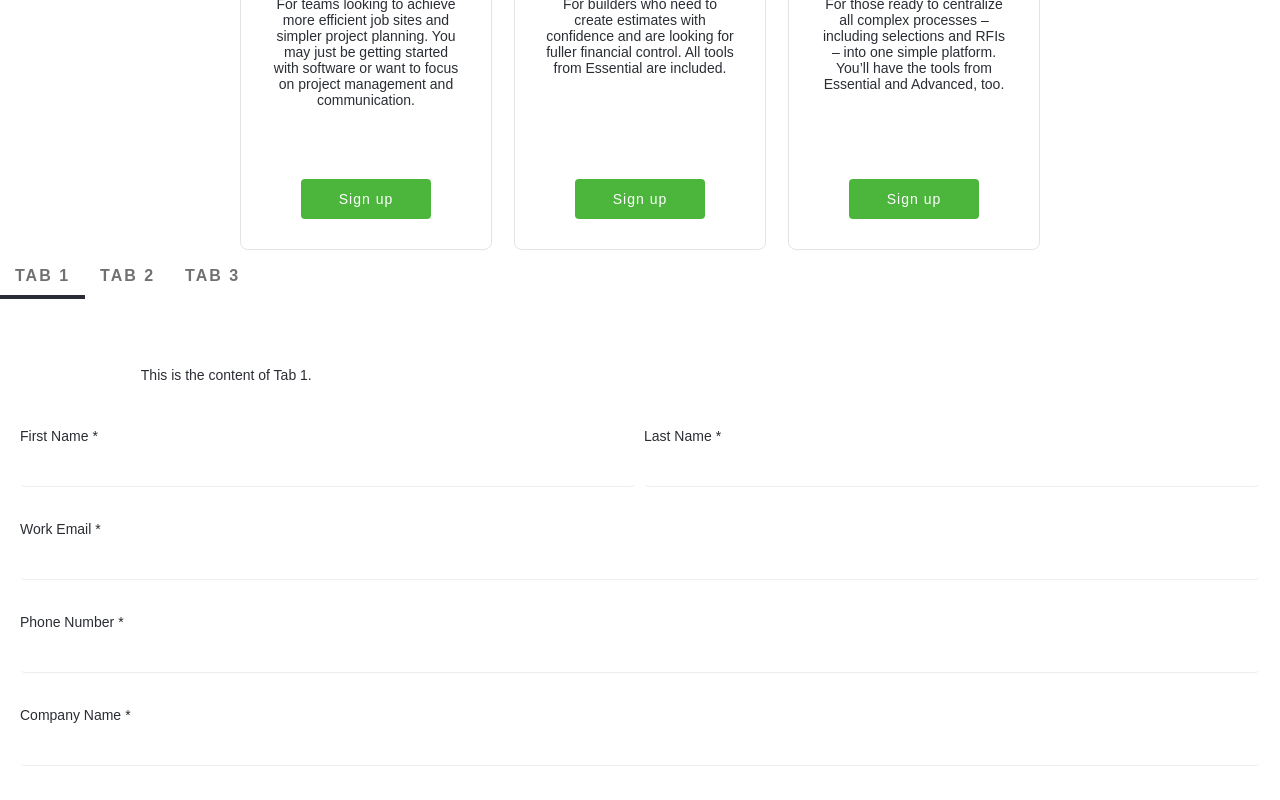
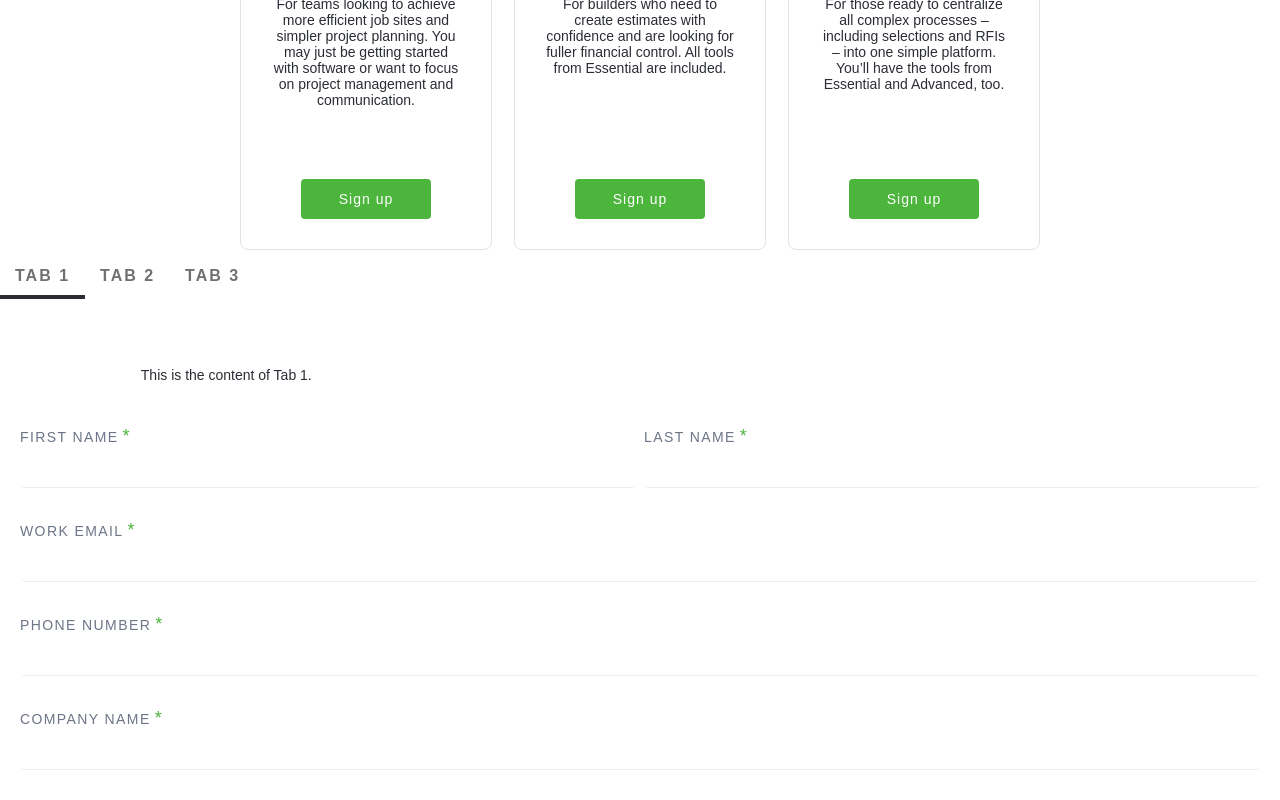
Before and after one commit to svonharris/CoConstruct-Design-System, a React (Vite) app: page / in a window 1280 px wide. Shown: the part 698-1498 px from the top of the page. Built offline with nearby package versions, Linux system fonts and the light colour scheme; a web font is replaced by a local one.

Commit message:
Added Text Transform primitive tokens. Added Footer and Form semantic tokens. Updated variable name for body styles.

```diff
--- a/src/index.css
+++ b/src/index.css
@@ -172,6 +172,11 @@
   --letter-spacing-sm: 1.4px;
   --letter-spacing-md: 2px;
 
+  /* Text Transform */
+  --text-transform-uppercase: uppercase;
+  --text-transform-lowercase: lowercase;
+  --text-transform-capitalize: capitalize;
+  --text-transform-none: none;
 
   /* SEMANTIC TOKENS */
     /* Branding Green */
@@ -190,6 +195,22 @@
   /* --button-padding-primary: 12px 30px; */
   /* --button-padding-secondary: 10px 40px; */
 
+    /* Footer */
+  --footer-divider-border-width: 1px;
+  --footer-divider-border-style: solid;
+  --footer-divider-border-color: rgba(155, 158, 184, 0.26);
+
+    /* Form */
+  --form-label-text-color: var(--grey-cool);
+  --form-label-font-size: var(--font-size-sm);
+  --form-label-font-weight: var(--font-weight-medium);
+  --form-label-text-transform: var(--text-transform-uppercase);
+  --form-label-letter-spacing: var(--letter-spacing-sm);
+  --form-label-required-text-color: var(--green);
+  --form-label-required-symbol-size: var(--font-size-md);
+
+  --form-label-text: var(--grey-cool);
+
 }
 
 *,
@@ -201,7 +222,7 @@
 body {
   color: var(--grey-dark);
   font-family: var(--font-primary);
-  font-weight: var(--font-medium);
+  font-weight: var(--font-weight-medium);
   font-size: var(--font-size-sm);
   margin: 0;
 }
```
